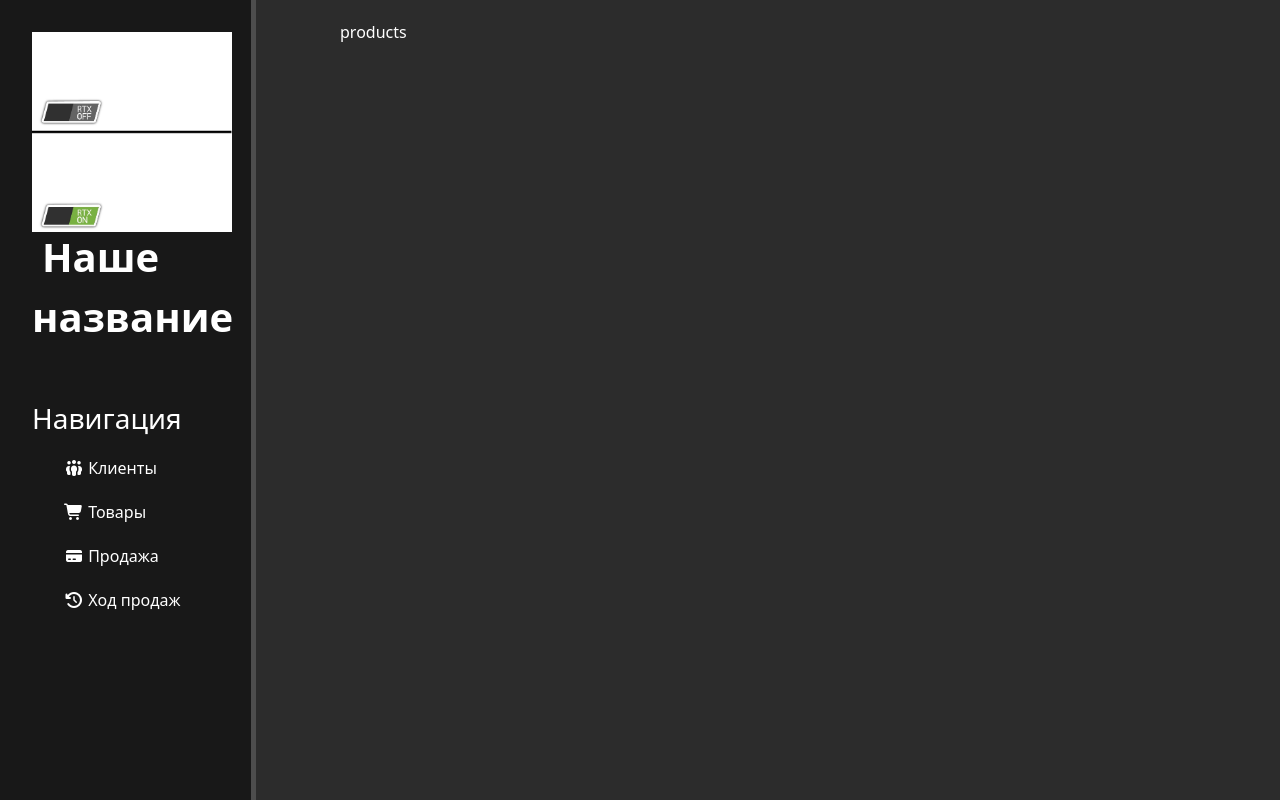
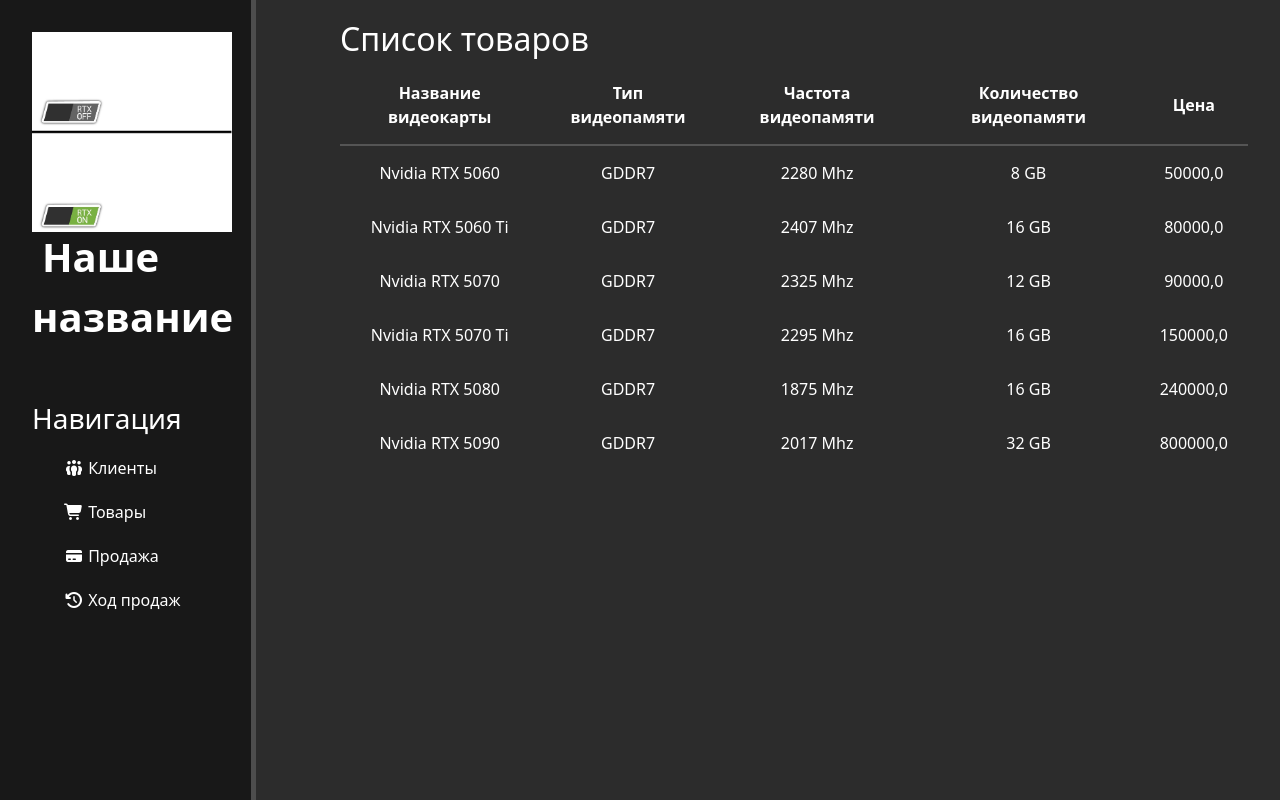
Before and after one commit to Xineksss/Python_Practice_Pt2, a Django app: page /products/ in a window 1280 px wide. Run offline with Django 5.2, Linux system fonts and the light colour scheme; data comes from the database, SQL or seed files in the repository; data that the repository does not hold is empty.

Commit message:
20 commit. Добавлена вкладка товаров на сайте

```diff
--- a/Z3/Z3/templates/products.html
+++ b/Z3/Z3/templates/products.html
@@ -2,4 +2,29 @@
 
 {% block title %}Товары{% endblock %}
 
-{% block content %} products {% endblock %}
+{% block content %}
+<h2>Список товаров</h2>
+
+<table class="text-center">
+    <thead>
+    <tr>
+        <th>Название видеокарты</th>
+        <th>Тип видеопамяти</th>
+        <th>Частота видеопамяти</th>
+        <th>Количество видеопамяти</th>
+        <th>Цена</th>
+    </tr>
+    </thead>
+    <tbody>
+    {% for gpu in gpus %}
+    <tr>
+        <td>{{ gpu.name }}</td>
+        <td>{{ gpu.spec.memory_type }}</td>
+        <td>{{ gpu.spec.frequency }} Mhz</td>
+        <td>{{ gpu.spec.memory_size }} GB</td>
+        <td>{{ gpu.price }}</td>
+    </tr>
+    {% endfor %}
+    </tbody>
+</table>
+{% endblock %}
--- a/Z3/Z3/urls.py
+++ b/Z3/Z3/urls.py
@@ -11,6 +11,7 @@ urlpatterns = [
     path('customers/create/', views.create_client, name='create_client'),
     path('customers/delete/<int:id>/', views.delete_client, name='delete_client'),
     path('products/', views.products, name='products'),
+    path('products/create_gpus/', views.create_gpus_new, name='create_gpus_new'),
     path('sale/', views.sale, name='sale'),
     path('sale_progress', views.sale_progress, name='sale_progress'),
 ] + static(settings.STATIC_URL, document_root=settings.STATIC_ROOT)
--- a/Z3/Z3app/models.py
+++ b/Z3/Z3app/models.py
@@ -2,9 +2,9 @@ from django.db import models
 
 
 class Spec(models.Model):
-    frequency = models.IntegerField
+    frequency = models.IntegerField()
     memory_type = models.CharField(max_length=20)
-    memory_size = models.IntegerField
+    memory_size = models.IntegerField()
 
 
 class GPU(models.Model):
--- a/Z3/Z3app/views.py
+++ b/Z3/Z3app/views.py
@@ -1,7 +1,7 @@
 from django.http import HttpResponseRedirect, HttpResponseNotFound
 from django.shortcuts import render, redirect
 
-from Z3app.models import Client
+from Z3app.models import Client, GPU, Spec
 
 
 # Create your views here.
@@ -33,7 +33,29 @@ def delete_client(request, id):
         return HttpResponseNotFound("<h2> Клиент не найден </h2>")
 
 def products(request):
-    return render(request, "products.html")
+    create_gpus_new()
+    gpus = GPU.objects.all()
+    return render(request, "products.html", {"gpus": gpus})
+
+def create_gpus_new():
+    if GPU.objects.all().count() == 0:
+        spec1 = Spec.objects.create(frequency=2280, memory_type="GDDR7", memory_size=8)
+        GPU.objects.create(name="Nvidia RTX 5060", price=50000, spec=spec1)
+
+        spec2 = Spec.objects.create(frequency=2407, memory_type="GDDR7", memory_size=16)
+        GPU.objects.create(name="Nvidia RTX 5060 Ti", price=80000, spec=spec2)
+
+        spec3 = Spec.objects.create(frequency=2325, memory_type="GDDR7", memory_size=12)
+        GPU.objects.create(name="Nvidia RTX 5070", price=90000, spec=spec3)
+
+        spec4 = Spec.objects.create(frequency=2295, memory_type="GDDR7", memory_size=16)
+        GPU.objects.create(name="Nvidia RTX 5070 Ti", price=150000, spec=spec4)
+
+        spec5 = Spec.objects.create(frequency=1875, memory_type="GDDR7", memory_size=16)
+        GPU.objects.create(name="Nvidia RTX 5080", price=240000, spec=spec5)
+
+        spec6 = Spec.objects.create(frequency=2017, memory_type="GDDR7", memory_size=32)
+        GPU.objects.create(name="Nvidia RTX 5090", price=800000, spec=spec6)
 
 def sale(request):
     return render(request, "sale.html")
```
Also changed, not shown: Z3/Z3app/migrations/0002_spec_frequency_spec_memory_size.py (added).
